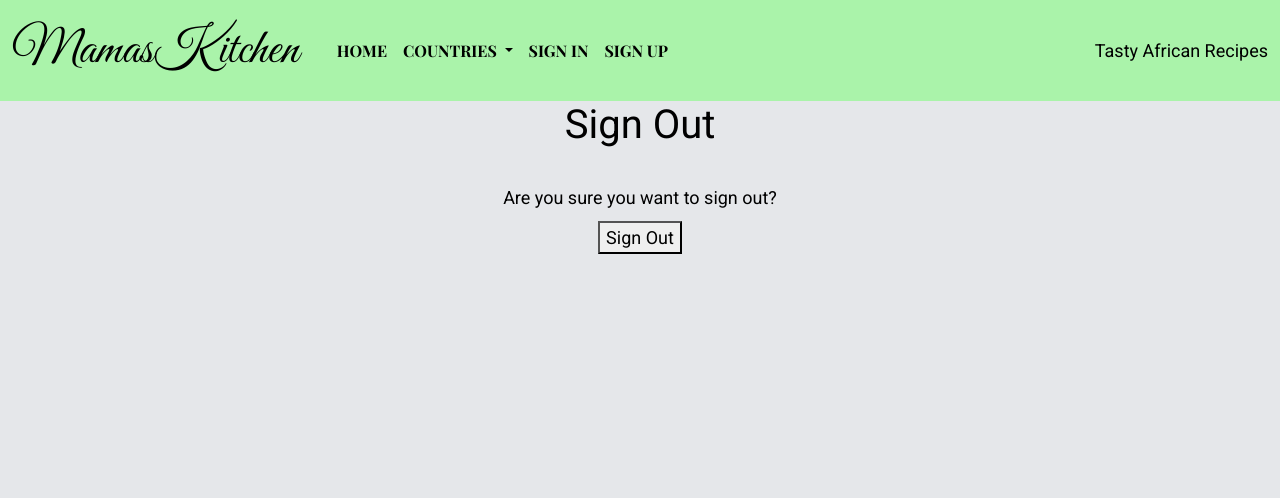
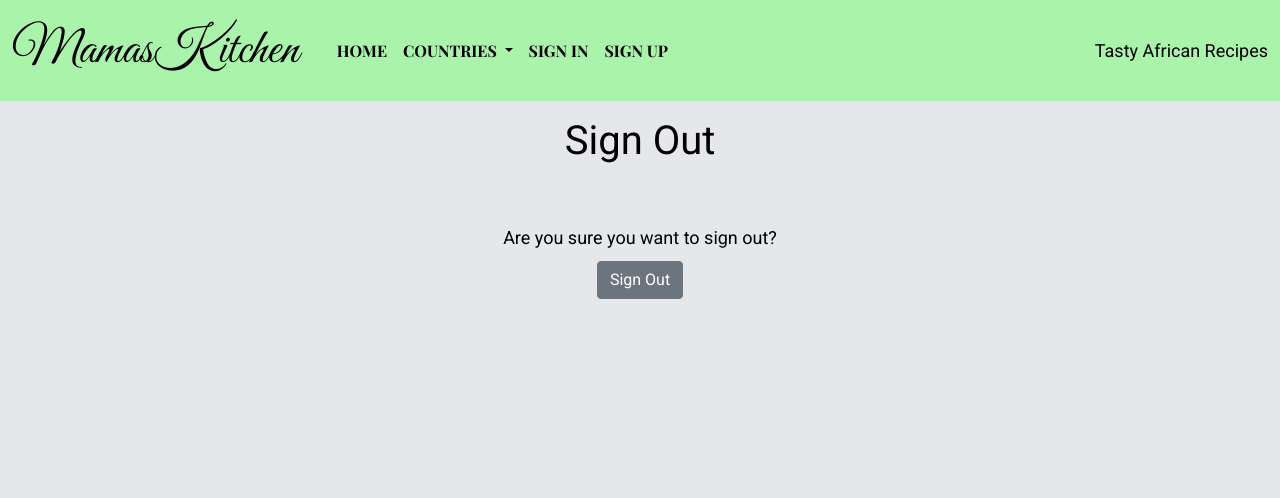
Before and after one commit to belovedpearl/AfricanRecipes-PP4, a Django app: template templates/account/logout.html in a window 1280 px wide. Shown: the top 498 px of the page. Run offline with Django 3.2, Linux system fonts and the light colour scheme; tables that the repository leaves empty hold one stand-in row (values such as "Sample post"); the template is opened without the code that fills it: values that come from a table or form of the project are taken from there, most other values are stand-ins (such as "Sample title", 1, 10 or a date in 2020).

Commit message:
Add bootstrap class on the logout page

```diff
--- a/templates/account/logout.html
+++ b/templates/account/logout.html
@@ -7,17 +7,17 @@
 {% block content %}
 <div class="text-center">
   <div class="mx-auto">
-      <h1>{% trans "Sign Out" %}</h1>
+      <h1 class="mt-3">{% trans "Sign Out" %}</h1>
       <br>
 
-      <p>{% trans 'Are you sure you want to sign out?' %}</p>
+      <p class="mt-4">{% trans 'Are you sure you want to sign out?' %}</p>
 
       <form method="post" action="{% url 'account_logout' %}">
         {% csrf_token %}
         {% if redirect_field_value %}
         <input type="hidden" name="{{ redirect_field_name }}" value="{{ redirect_field_value }}"/>
         {% endif %}
-        <button type="submit">{% trans 'Sign Out' %}</button>
+        <button class="btn btn-secondary" type="submit">{% trans 'Sign Out' %}</button>
       </form>
 
     </div>
```
